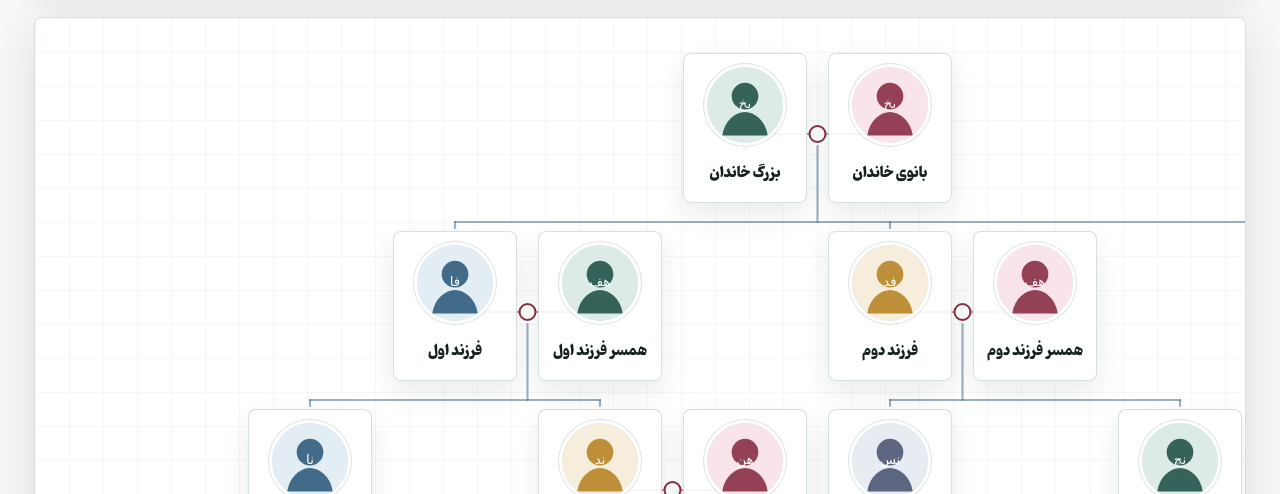
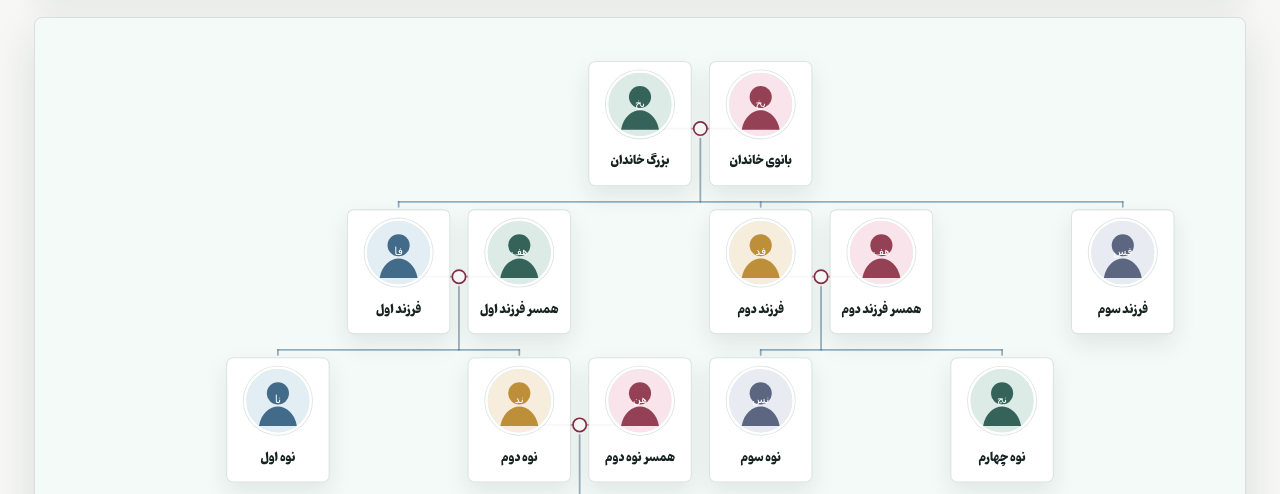
Before and after one commit to mdfirouzjaei/firouzjaei.com, a plain HTML site: page index.html in a window 1280 px wide. Both pictures are taken after a click on the button "درخت خانوادگی". Shown: the part 306-800 px from the top of the page. Drawn offline with Linux system fonts and the light colour scheme.

Commit message:
Fit family tree board without horizontal scroll

```diff
--- a/app.js
+++ b/app.js
@@ -3,6 +3,8 @@ const DEFAULT_OWNER_PASSWORD = "owner-demo-1403";
 const STORAGE_KEY = "firouzjaei-family-site-state-v1";
 const SESSION_KEY = "firouzjaei-family-site-session-v1";
 const VALID_ROUTES = ["home", "tree", "gallery", "history"];
+const TREE_CANVAS_WIDTH = 1420;
+const TREE_CANVAS_HEIGHT = 760;
 
 const colors = [
   ["#24554c", "#dcebe6"],
@@ -222,6 +224,7 @@ let state = loadState();
 let session = loadSession();
 let selectedPersonId = null;
 let treeScale = 1;
+let treeZoom = 1;
 
 const $ = (selector, root = document) => root.querySelector(selector);
 const $$ = (selector, root = document) => Array.from(root.querySelectorAll(selector));
@@ -304,6 +307,7 @@ function gallerySvg(title, palette = colors[0]) {
 function routeTo(route) {
   $$(".nav-item").forEach((button) => button.classList.toggle("active", button.dataset.route === route));
   $$(".view").forEach((view) => view.classList.toggle("active", view.dataset.view === route));
+  if (route === "tree") requestAnimationFrame(fitTreeToStage);
   if (window.location.hash !== `#${route}`) window.location.hash = route;
 }
 
@@ -351,21 +355,27 @@ function renderTree() {
     nodes.appendChild(node);
   });
 
-  $("#treeCanvas").style.transform = `scale(${treeScale})`;
-  centerTreeOnRoot();
+  fitTreeToStage();
   updateAdminStatus();
 }
 
-function centerTreeOnRoot() {
+function fitTreeToStage() {
   const stage = $("#treeStage");
-  if (stage.dataset.centered === "true") return;
-  const roots = state.people.filter((person) => Number(person.generation || 0) === 0);
-  if (!roots.length) return;
-  const rootCenter = roots.reduce((sum, person) => sum + nodePosition(person).x, 0) / roots.length;
-  requestAnimationFrame(() => {
-    stage.scrollLeft = Math.max(0, rootCenter - stage.clientWidth * 0.58);
-    stage.dataset.centered = "true";
-  });
+  const canvas = $("#treeCanvas");
+  if (!stage || !canvas || !stage.clientWidth) return;
+
+  const availableWidth = Math.max(260, stage.clientWidth - 28);
+  const fitScale = Math.min(1, availableWidth / TREE_CANVAS_WIDTH);
+  treeScale = fitScale * treeZoom;
+
+  const visualWidth = TREE_CANVAS_WIDTH * treeScale;
+  const visualHeight = TREE_CANVAS_HEIGHT * treeScale;
+  canvas.style.width = `${TREE_CANVAS_WIDTH}px`;
+  canvas.style.height = `${TREE_CANVAS_HEIGHT}px`;
+  canvas.style.transform = `scale(${treeScale})`;
+  canvas.style.marginLeft = `${Math.max(0, (stage.clientWidth - visualWidth) / 2)}px`;
+  canvas.style.marginTop = "14px";
+  stage.style.height = `${Math.ceil(visualHeight + 28)}px`;
 }
 
 function drawRelationships(svg, people, positions) {
@@ -623,8 +633,8 @@ function bindEvents() {
   });
 
   $("#familySearch").addEventListener("input", renderTree);
-  $("[data-zoom-in]").addEventListener("click", () => setZoom(treeScale + 0.1));
-  $("[data-zoom-out]").addEventListener("click", () => setZoom(treeScale - 0.1));
+  $("[data-zoom-in]").addEventListener("click", () => setZoom(treeZoom + 0.1));
+  $("[data-zoom-out]").addEventListener("click", () => setZoom(treeZoom - 0.1));
   $("[data-zoom-reset]").addEventListener("click", () => setZoom(1));
 
   $("#loginForm").addEventListener("submit", (event) => {
@@ -771,11 +781,12 @@ function bindEvents() {
     const route = window.location.hash.replace("#", "") || "home";
     if (VALID_ROUTES.includes(route)) routeTo(route);
   });
+  window.addEventListener("resize", fitTreeToStage);
 }
 
 function setZoom(value) {
-  treeScale = Math.min(1.35, Math.max(0.65, Number(value.toFixed(2))));
-  $("#treeCanvas").style.transform = `scale(${treeScale})`;
+  treeZoom = Math.min(1, Math.max(0.65, Number(value.toFixed(2))));
+  fitTreeToStage();
 }
 
 function refreshAll() {
--- a/styles.css
+++ b/styles.css
@@ -510,14 +510,10 @@ label select:focus,
   direction: ltr;
   width: 100%;
   min-height: 680px;
-  overflow: auto;
+  overflow: hidden;
   border: 1px solid var(--line);
   border-radius: var(--radius);
-  background:
-    linear-gradient(rgba(36, 85, 76, 0.04) 1px, transparent 1px),
-    linear-gradient(90deg, rgba(36, 85, 76, 0.04) 1px, transparent 1px),
-    #fff;
-  background-size: 34px 34px;
+  background: #f4faf7;
   box-shadow: var(--shadow);
 }
 
```
